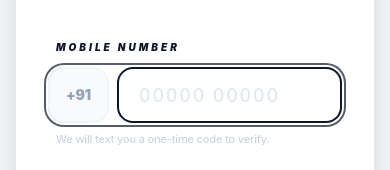
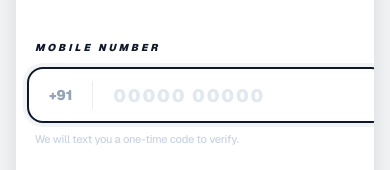
Before and after one commit to pahariyatri/local-connect-app, a Next.js app: page /admin/auth/login in a window 390 px wide. Shown: the part 262-432 px from the top of the page. Built offline with nearby package versions, Linux system fonts and the light colour scheme; no server answers.

Commit message:
feat: update typography to Geist fonts and redesign phone input component styles

```diff
--- a/app/[lang]/auth/login/page.tsx
+++ b/app/[lang]/auth/login/page.tsx
@@ -97,18 +97,19 @@ export default function LoginPage() {
                     <div className="space-y-6">
                         <div className="relative group">
                             <label htmlFor="phone" className="text-[10px] font-black text-slate-400 uppercase tracking-[0.3em] pl-2 mb-3 block group-focus-within:text-slate-900 transition-colors italic">Mobile Number</label>
-                            <div className={`flex gap-2 rounded-2xl transition-all ${
+                            <div className={`w-full h-14 rounded-2xl border-2 flex items-center transition-all duration-200 ${
                                 showInvalid
-                                    ? "ring-2 ring-red-400/60 ring-offset-2"
-                                    : "focus-within:ring-2 focus-within:ring-slate-900/70 focus-within:ring-offset-2"
+                                    ? "bg-red-50/10 border-red-400 ring-4 ring-red-400/10"
+                                    : "bg-slate-50/50 border-slate-100 hover:border-slate-200/80 focus-within:bg-white focus-within:border-slate-900 focus-within:ring-4 focus-within:ring-slate-900/5"
                             }`}>
-                                <div className="h-14 px-4 bg-slate-50 border-2 border-slate-100 rounded-2xl flex items-center font-black text-slate-400 text-sm select-none">
+                                <span className="px-5 font-black text-slate-400 text-sm select-none border-r border-slate-200/80 h-7 flex items-center">
                                     +91
-                                </div>
-                                <Input
+                                </span>
+                                <input
+                                    id="phone"
                                     name="phone"
                                     autoFocus
-                                    className={`h-14 rounded-2xl text-lg font-black tracking-[0.1em] placeholder:text-slate-200 ${showInvalid ? "border-red-300 bg-red-50/40" : ""}`}
+                                    className="flex-1 h-full px-5 text-lg font-black tracking-[0.1em] placeholder:text-slate-200 bg-transparent text-slate-900 border-0 outline-none focus:outline-none focus:ring-0"
                                     placeholder="00000 00000"
                                     type="tel"
                                     inputMode="numeric"
--- a/app/globals.css
+++ b/app/globals.css
@@ -29,11 +29,11 @@ body {
   background-color: hsl(var(--background));
   min-height: 100vh;
   font-family:
-    "Inter",
+    var(--font-geist-sans),
     system-ui,
     -apple-system,
     sans-serif;
-  letter-spacing: -0.01em;
+  letter-spacing: -0.02em;
 }
 
 @layer components {
--- a/tailwind.config.ts
+++ b/tailwind.config.ts
@@ -7,6 +7,10 @@ export default {
   ],
   theme: {
     extend: {
+      fontFamily: {
+        sans: ["var(--font-geist-sans)", "system-ui", "-apple-system", "sans-serif"],
+        mono: ["var(--font-geist-mono)", "monospace"],
+      },
       colors: {
         background: "var(--background)",
         foreground: "var(--foreground)",
@@ -19,8 +23,6 @@ export default {
         slate: {
           50: "#f8fafc",
           100: "#f1f5f9",
-          // Add others if needed, but Tailwind 3.4.1 has them by default usually.
-          // However, the existing config overwrote gray, so I'll fix that.
         }
       },
     },
```
